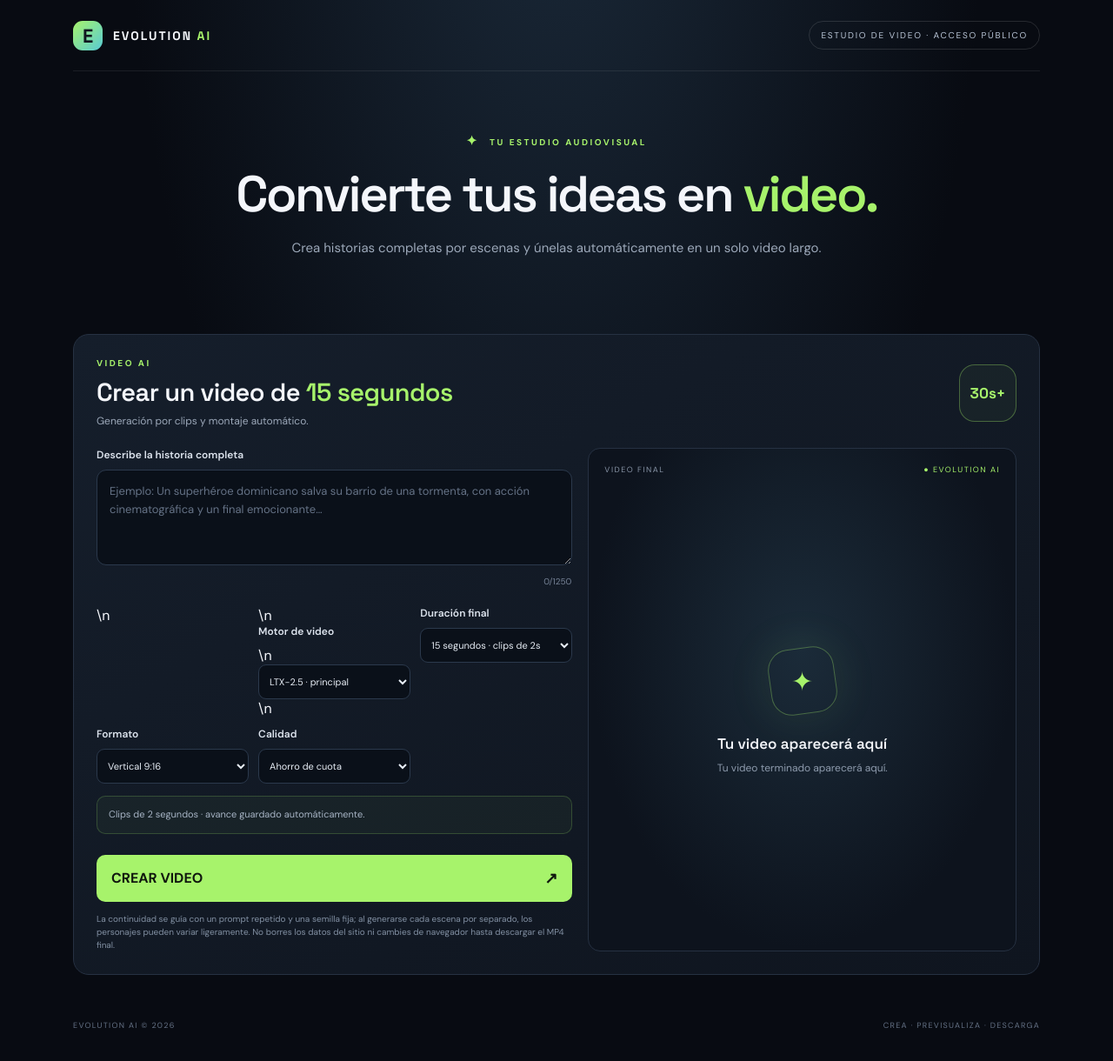
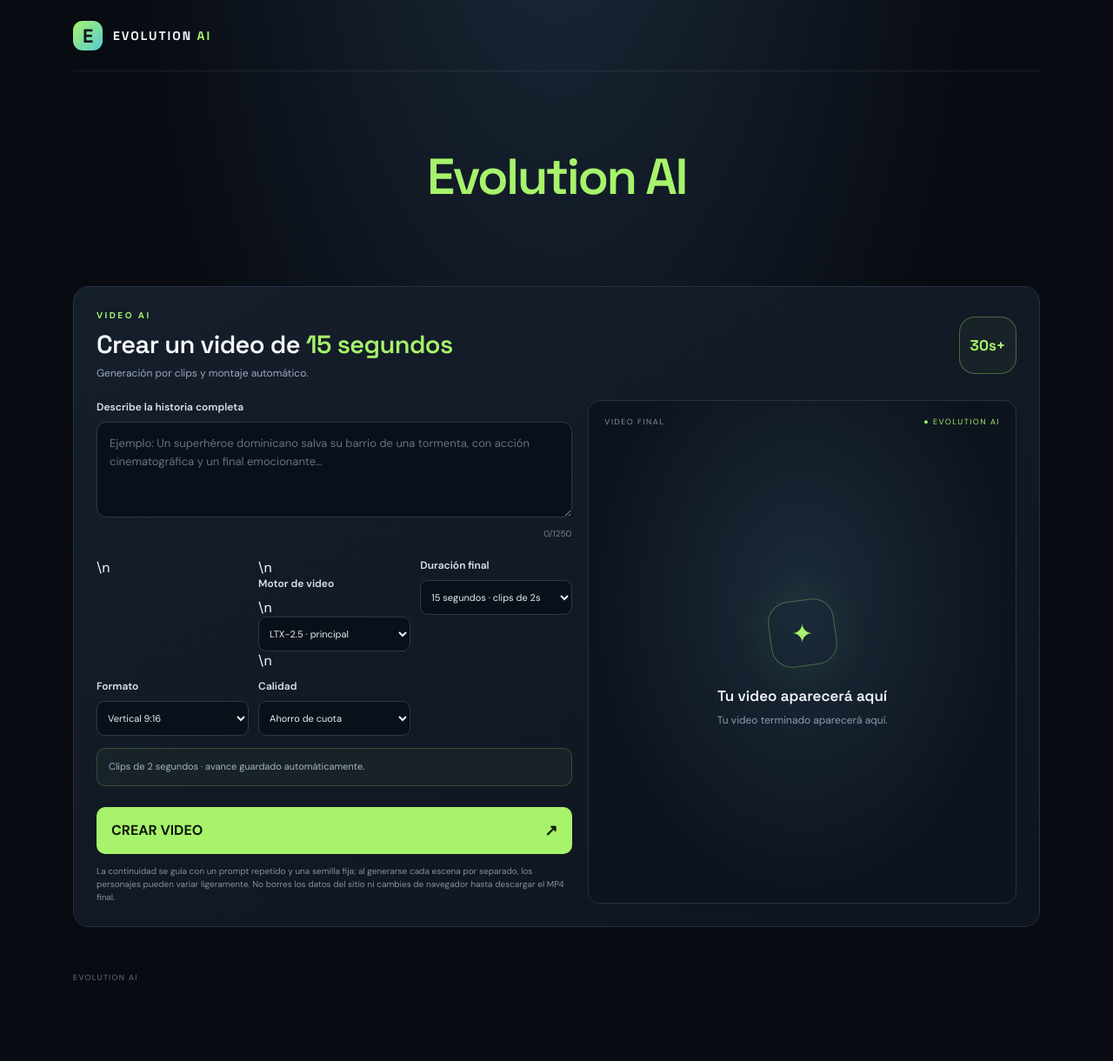
Before and after one commit to admperdilnet-netizen/Evolution-AI, a Next.js app: page / in a window 1280 px wide. Shown: the whole page at 87% size. After the commit the page ends 1166 px from the top, so only its background shows below. Built offline with nearby package versions, Linux system fonts and the light colour scheme.

Commit message:
Remove unnecessary Evolution AI homepage text

```diff
--- a/app/page.tsx
+++ b/app/page.tsx
@@ -7,15 +7,15 @@ export default function Home() {
     <main className="shell">
       <nav className="topbar">
         <a className="brand" href="#"><span className="brand-mark">E</span><span>EVOLUTION <b>AI</b></span></a>
-        <span className="top-pill">ESTUDIO DE VIDEO · ACCESO PÚBLICO</span>
+
       </nav>
       <section className="hero">
-        <div className="eyebrow"><span className="spark">✦</span> TU ESTUDIO AUDIOVISUAL</div>
-        <h1>Convierte tus ideas en <em>video.</em></h1>
-        <p className="intro">Crea historias completas por escenas y únelas automáticamente en un solo video largo.</p>
+
+        <h1><em>Evolution AI</em></h1>
+
       </section>
       <LongVideoBuilder />
-      <footer><span>EVOLUTION AI © 2026</span><span>CREA · PREVISUALIZA · DESCARGA</span></footer>
+      <footer><span>EVOLUTION AI</span></footer>
     </main>
   );
 }
```
